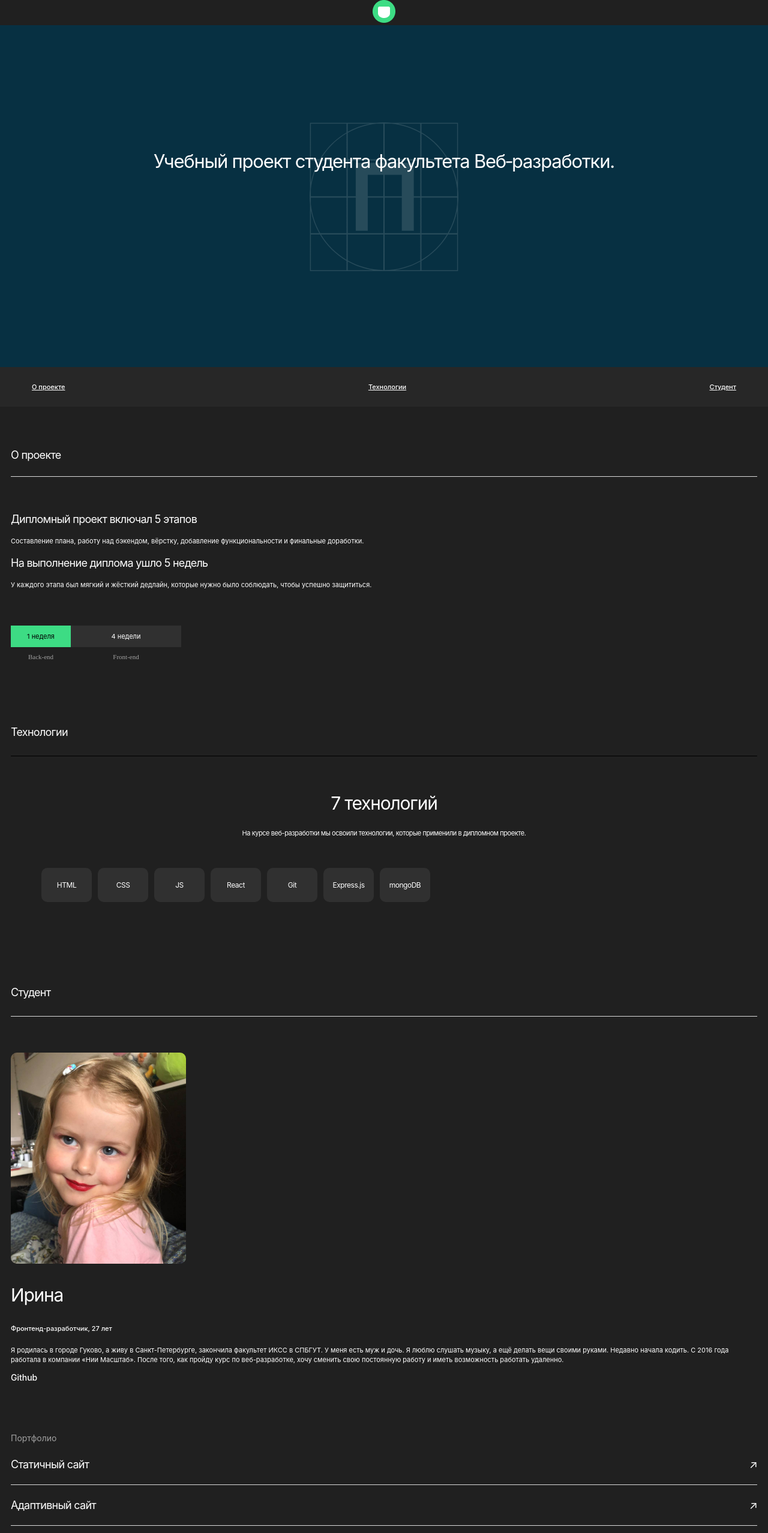
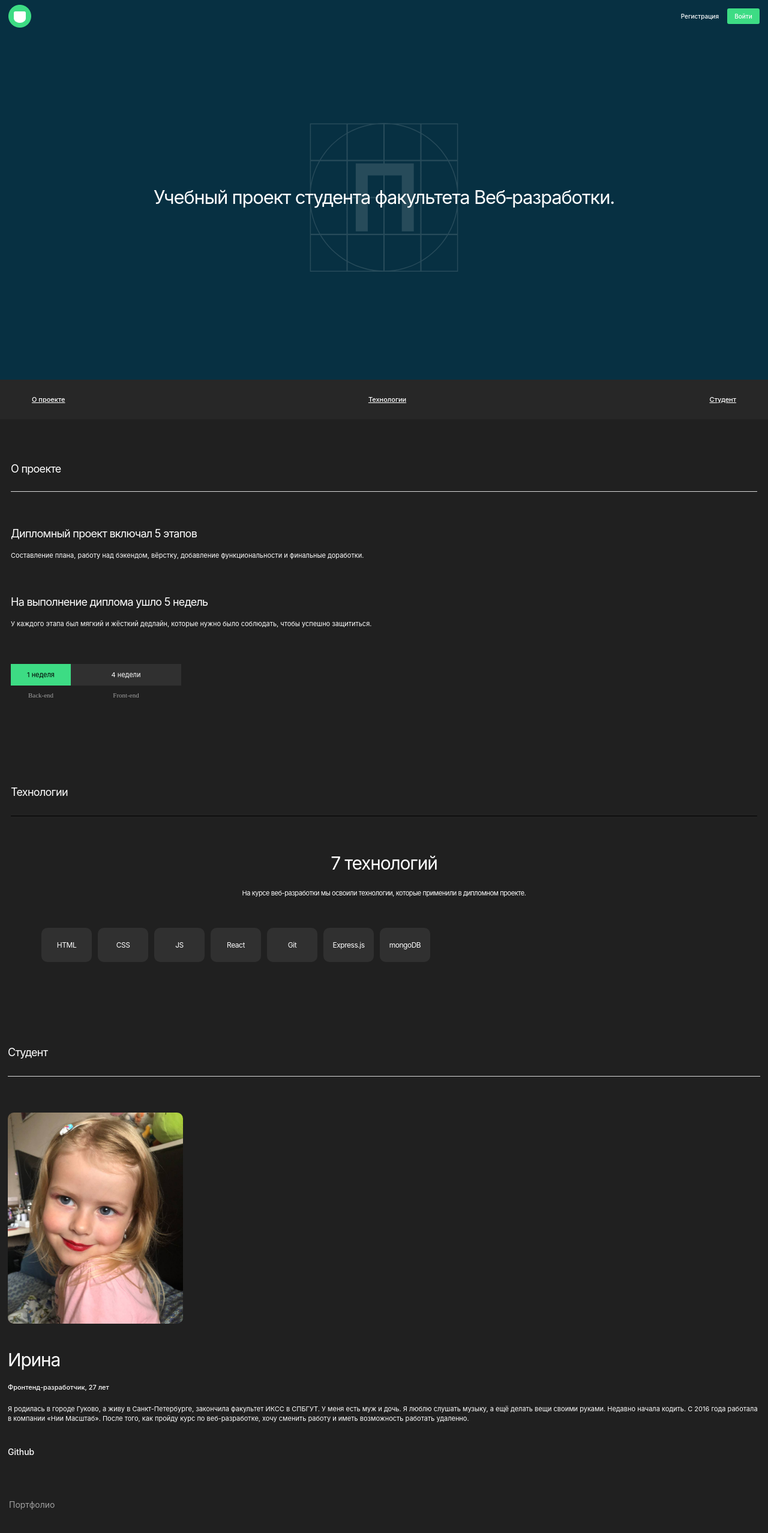
Before and after one commit to IraGrafova/movies-explorer-frontend, a React app: page / in a window 1280 px wide. Shown: the top 2556 px of the page at 60% size. Built offline with nearby package versions, Linux system fonts and the light colour scheme.

Commit message:
do pixelerfect 320 project

```diff
--- a/src/components/AboutMe/AboutMe.css
+++ b/src/components/AboutMe/AboutMe.css
@@ -1,6 +1,6 @@
 .about-me {
   background: #202020;
-  padding: 70px 18px 0;
+  padding: 70px 13px 0;
   text-align: left;
 }
 
@@ -33,6 +33,7 @@
   font-style: normal;
   font-weight: 500;
   line-height: 16px; /* 145.455% */
+  margin-top: 20px;
 }
 
 .about-me__title {
@@ -43,6 +44,8 @@
   font-weight: 400;
   line-height: normal;
   letter-spacing: -1.2px;
+  margin: 0;
+  margin-top: 38px;
 }
 
 .about-me__description {
@@ -53,7 +56,8 @@
   font-style: normal;
   font-weight: 400;
   line-height: 16px; /* 145.455% */
-  margin-top: 20px;
+  margin: 20px 0 37px;
+
 }
 
 .about-me__github {
@@ -63,6 +67,5 @@
   font-style: normal;
   font-weight: 500;
   line-height: normal;
-  margin-top: 40px;
   text-decoration: none;
 }
--- a/src/components/AboutMe/AboutMe.js
+++ b/src/components/AboutMe/AboutMe.js
@@ -17,7 +17,7 @@ function AboutMe() {
         факультет ИКСС в СПБГУТ. У меня есть муж и дочь. Я люблю слушать музыку,
         а ещё делать вещи своими руками. Недавно начала кодить. С 2016 года
         работала в компании «Нии Масштаб». После того, как пройду курс по
-        веб-разработке, хочу сменить свою постоянную работу и иметь возможность
+        веб-разработке, хочу сменить работу и иметь возможность
         работать удаленно.
       </p>
       <a href="https://github.com/IraGrafova" class="about-me__github" target="_blank" rel="noopener noreferrer">Github</a>
--- a/src/components/AboutProject/AboutProject.css
+++ b/src/components/AboutProject/AboutProject.css
@@ -1,16 +1,15 @@
 .about-project {
     background: #202020;
-
-  padding: 70px 18px 0;
+    padding: 72px 18px 36px;
     text-align: left;
 }
 
-.about-project__blocks {
-  margin: 60px 0;
+.about-project__block {
+    margin: 59px 0;
 
 }
 
-.about-project__title {
+.about-project__heading {
     color: #fff;
     font-family: "Inter", "Arial", sans-serif;
     font-size: 18px;
@@ -20,10 +19,10 @@
     letter-spacing: -0.72px;
     margin: 0;
     border-bottom: 1px #dadada solid;
-  height: 46px;
+    height: 48px;
 }
 
-.about-project__title-description {
+.about-project__title {
     color: #fff;
     font-family: "Inter", "Arial", sans-serif;
     font-size: 18px;
@@ -36,12 +35,10 @@
 .about-project__description {
     color: #fff;
     font-family: "Inter", "Arial", sans-serif;
-  font-size: 18px;
     font-size: 11px;
     font-style: normal;
     font-weight: 400;
     line-height: 16px;
-  /* 145.455% */
 }
 
 .about-project__grid {
@@ -49,8 +46,6 @@
     row-gap: 10px;
     padding: 0;
     margin: 0;
-
-
     grid-template-columns: 100px 184px;
     grid-template-rows: repeat(2, 1fr);
 }
@@ -65,7 +60,6 @@
     line-height: normal;
     background-color: #3ddc84;
     padding: 11px;
-
     margin: 0;
 }
 
--- a/src/components/AboutProject/AboutProject.js
+++ b/src/components/AboutProject/AboutProject.js
@@ -5,10 +5,10 @@ import "./AboutProject.css";
 function AboutProject() {
   return (
     <section className="about-project">
-      <h2 className="about-project__title">О проекте</h2>
-      <div className="about-project__blocks">
+      <h2 className="about-project__heading">О проекте</h2>
+
         <div className="about-project__block">
-        <h3 className="about-project__title-description">
+          <h3 className="about-project__title">
             Дипломный проект включал 5 этапов
           </h3>
           <p className="about-project__description">
@@ -16,7 +16,7 @@ function AboutProject() {
             функциональности и финальные доработки.
           </p>
           <div className="about-project__block">
-        <h3 className="about-project__title-description">
+            <h3 className="about-project__title">
               На выполнение диплома ушло 5 недель
             </h3>
             <p className="about-project__description">
@@ -25,10 +25,11 @@ function AboutProject() {
             </p>
           </div>
         </div>
-      </div>
       <div className="about-project__grid">
         <h4 className="about-project__grid-title">1 неделя</h4>
-        <h4 className="about-project__grid-title about-project__grid-title_long">4 недели</h4>
+        <h4 className="about-project__grid-title about-project__grid-title_long">
+          4 недели
+        </h4>
         <p className="about-project__grid-description">Back-end</p>
         <p className="about-project__grid-description">Front-end</p>
       </div>
--- a/src/components/App/App.css
+++ b/src/components/App/App.css
@@ -2,5 +2,6 @@
   text-align: center;
   background: #202020;
   max-width: 1280px;
-margin: 0 auto;
+  margin: 0 auto;
+  padding-bottom: 8px;
 }
--- a/src/components/Footer/Footer.css
+++ b/src/components/Footer/Footer.css
@@ -1,6 +1,6 @@
 .footer {
  background-color: #202020;
- margin-top: 79px;
+ margin-top: 130px;
  padding: 0 10px;
 }
 
@@ -13,6 +13,7 @@
     line-height: normal;
     border-bottom: 1px #424242 solid;
     min-height: 36px;
+    margin-bottom: 30px;
 }
 
 .footer__caption {
@@ -26,6 +27,7 @@
     font-style: normal;
     font-weight: 400;
     line-height: normal;
+    margin-top: 30px;
 }
 
 .footer__service {
@@ -35,9 +37,5 @@
     font-style: normal;
     font-weight: 400;
     line-height: normal;
-    margin-top: 30px;
+    margin-top: 14px;
 }
-
-.footer__service:last-child {
-  margin-top: 12px;
-}
--- a/src/components/Footer/Footer.js
+++ b/src/components/Footer/Footer.js
@@ -9,9 +9,9 @@ function Footer() {
         Учебный проект Яндекс.Практикум х BeatFilm.
       </h2>
       <div className="footer__caption">
-        <p className="footer__date">© 2023</p>
         <p className="footer__service">Яндекс.Практикум</p>
         <p className="footer__service">Github</p>
+        <p className="footer__date">© 2023</p>
       </div>
     </footer>
   );
--- a/src/components/Header/Header.css
+++ b/src/components/Header/Header.css
@@ -1,8 +1,44 @@
 .header {
-    display: flex;
-    font-family: "Inter", "Arial", sans-serif;
+  font-family: "Inter", "Arial", sans-serif;
 }
 
-.header-logo{
-    size: 38px;
+.header__logo {
+  size: 38px;
 }
+
+.header__title {
+}
+
+.header__about-project {
+  background: #073042;
+  padding: 8px 14px;
+  display: flex;
+  justify-content: space-between;
+}
+
+.header__links {
+  display: flex;
+  gap: 14px;
+  align-items: center;
+}
+
+.header__link {
+  color: #fff;
+  text-align: right;
+  font-family: Inter;
+  font-size: 10px;
+  font-style: normal;
+  font-weight: 500;
+  line-height: 16px;
+  text-decoration: none;
+}
+
+.header__link:last-child {
+  border-radius: 3px;
+  background: #3ddc84;
+  width: 54px;
+  height: 26px;
+  display: flex;
+  align-items: center;
+  justify-content: center;
+}
--- a/src/components/Header/Header.js
+++ b/src/components/Header/Header.js
@@ -1,32 +1,45 @@
 import React from "react";
 import { NavLink, useNavigate, useLocation } from "react-router-dom";
 
-import './Header';
+import "./Header.css";
 
-import logo from '../../images/logo.png'
+import logo from "../../images/logo.png";
 
 function Header() {
   let location = useLocation();
 
   return (
     <header className="header">
-            <img src={logo} className="header-logo" alt="Логотип" />
-
       {location.pathname === "/signup" && (
+        <div>
+          <img src={logo} className="header__logo" alt="Логотип" />
           <p className="header__title">Добро пожаловать!</p>
+        </div>
       )}
 
       {location.pathname === "/signin" && (
+        <div>
+          <img src={logo} className="header__logo" alt="Логотип" />
           <p className="header__title">Рады видеть!</p>
+        </div>
       )}
 
       {location.pathname === "/" && (
+        <div className="header__about-project">
+          <img src={logo} className="header__logo" alt="Логотип" />
           <div className="header__links">
-
+            <NavLink to="/signin" className="header__link">
+              Регистрация
+            </NavLink>
+            <NavLink to="/signin" className="header__link">
+              Войти
+            </NavLink>
+          </div>
         </div>
       )}
     </header>
   );
+
   //     <NavLink to="/signin" className="header__link" onClick={signOut}>
   //     Регистрация
   // </NavLink>
--- a/src/components/NavTab/NavTab.css
+++ b/src/components/NavTab/NavTab.css
@@ -3,6 +3,7 @@
     justify-content: space-between;
     padding: 25px 53px;
     background: #272727;
+    margin-top: 31px;
 }
 
 .navigation__link {
--- a/src/components/Portfolio/Portfolio.css
+++ b/src/components/Portfolio/Portfolio.css
@@ -1,6 +1,6 @@
 .portfolio {
   background: #202020;
-  padding: 70px 18px;
+  padding: 57px 15px 0;
   text-align: left;
 }
 
@@ -12,7 +12,7 @@
   font-style: normal;
   font-weight: 400;
   line-height: 20px; /* 142.857% */
-  margin-bottom: 20px;
+  margin-bottom: 40px;
 }
 
 .portfolio__links {
--- a/src/components/Promo/Promo.css
+++ b/src/components/Promo/Promo.css
@@ -1,10 +1,13 @@
 .promo {
   background-color: #073042;
-    min-height: 570px;
-    background-image: url('../../images/landing-logo.svg');
+  min-height: 548px;
+  background-image: url("../../images/landing-logo.svg");
   background-repeat: no-repeat;
   background-position: center;
-
+  margin: 0 10px;
+  display: flex;
+  align-items: center;
+  justify-content: center;
 }
 
 .promo__title {
@@ -15,8 +18,5 @@
   font-style: normal;
   font-weight: 400;
   line-height: 39px;
-    /* 125.806% */
   letter-spacing: -1.24px;
-  padding-top: 207px;
-  margin: 0 10px;
 }
```
Lines whose indentation alone changed are shown as unchanged.
